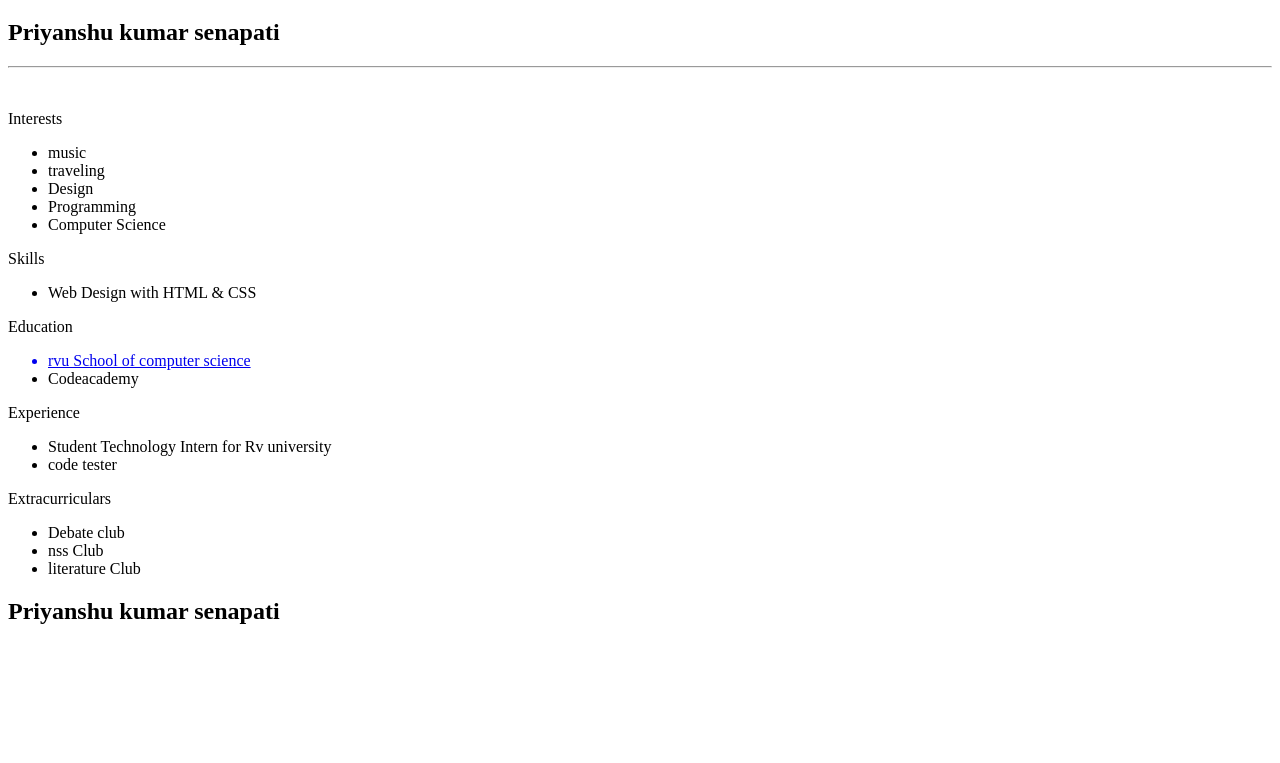
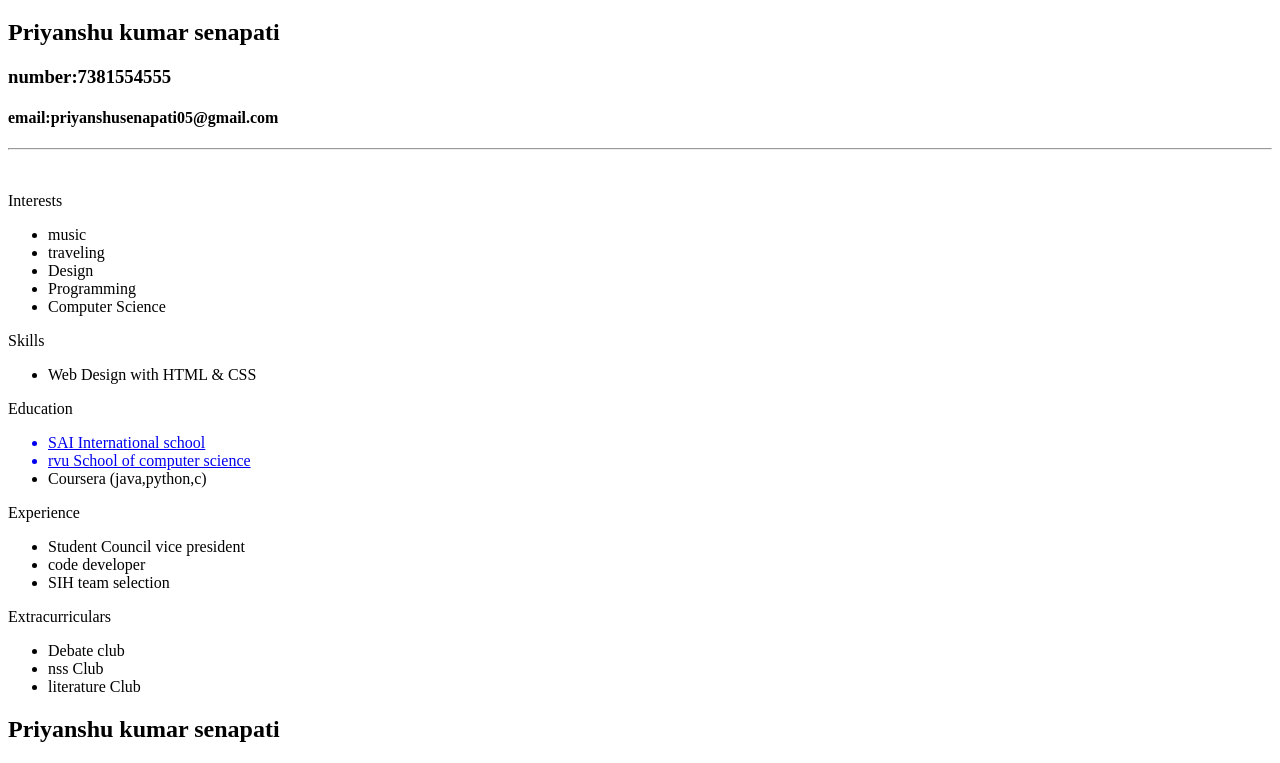
Before and after one commit to Priyanshu-senapati/Myresume, a plain HTML site: page index.html in a window 1280 px wide. Shown: the part 105-868 px from the top of the page. Before the commit the page ends 800 px from the top, so only its background shows below. Drawn offline with Linux system fonts and the light colour scheme.

Commit message:
first version

```diff
--- a/index.html
+++ b/index.html
@@ -4,6 +4,8 @@
   <br><br>
   <h1>Resume</h1>
   <h2>Priyanshu kumar senapati</h2>
+  <h3>number:7381554555</h3>
+  <h4>email:priyanshusenapati05@gmail.com</h4>
   <hr />
   <br>
   <p class="head">Interests</p>
@@ -20,18 +22,25 @@
   </ul>
   <p class="head">Education</p>
   <ul>
+    <a href="https://saiinternational.edu.in/">
+    </a>
+    <!--Link-->
+     <a href="https://saiinternational.edu.in/">
+      <li>SAI International school</li>
+    </a>
     <a href="https://rvu.edu.in/"</li>
     </a>
     <!--Link-->
     <a href="https://rvu.edu.in/">
       <li>rvu School of computer science</li>
     </a>
-    <li>Codeacademy</li>
+    <li>Coursera (java,python,c)</li>
   </ul>
   <p class="head">Experience</p>
   <ul>
-    <li>Student Technology Intern for Rv university</li>
-    <li>code tester</li>
+    <li>Student Council vice president</li>
+    <li>code developer</li>
+    <li>SIH team selection</li>
   </ul>
   <p class="head">Extracurriculars</p>
   <ul>
```
